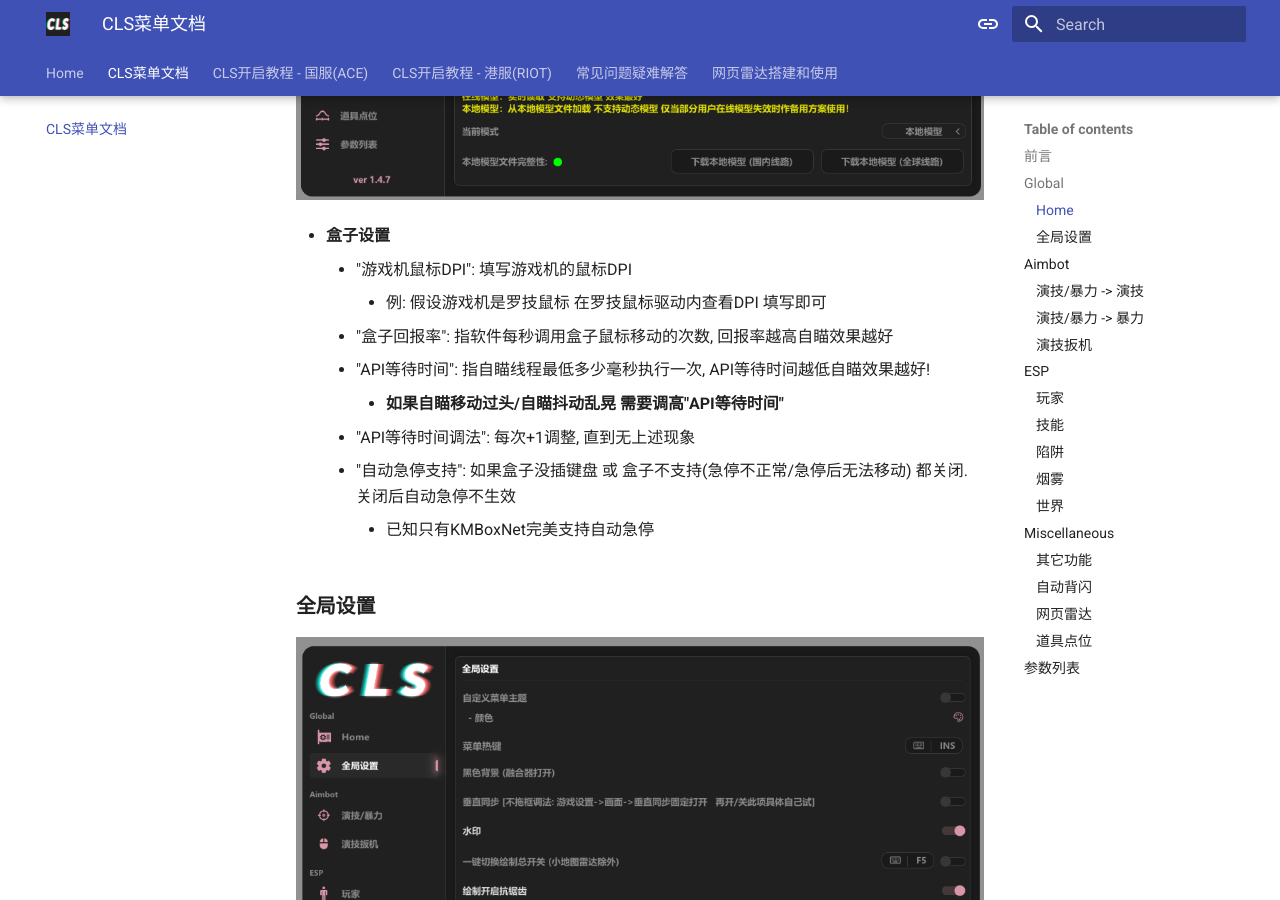
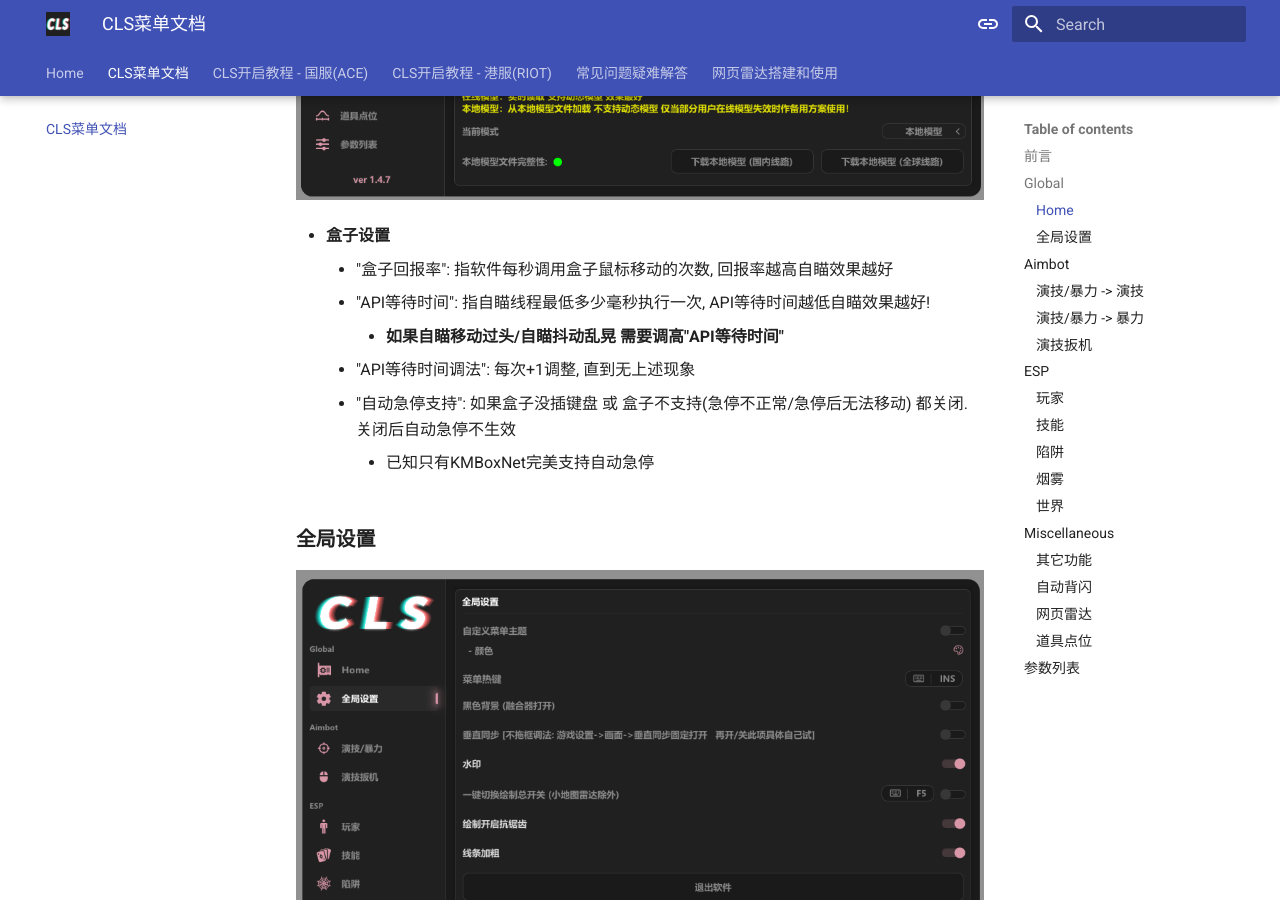
Before and after one commit to dummy37485/cls-valorant-mkdocs-project, an MkDocs documentation site: the page built from docs/CLS菜单文档.md, in a window 1280 px wide and 900 px high, scrolled down 1035 px. Built offline with MkDocs 1.6.1 and Material for MkDocs 9.7.7, drawn with Linux system fonts in a browser that asks for light colours.

Commit message:
Update CLS菜单文档.md

```diff
--- a/docs/CLS菜单文档.md
+++ b/docs/CLS菜单文档.md
@@ -11,8 +11,6 @@
 ![alt text](image-81.png)
 
 - **盒子设置**
-    - "游戏机鼠标DPI": 填写游戏机的鼠标DPI
-        -  例: 假设游戏机是罗技鼠标 在罗技鼠标驱动内查看DPI 填写即可
     - "盒子回报率": 指软件每秒调用盒子鼠标移动的次数, 回报率越高自瞄效果越好
     - "API等待时间": 指自瞄线程最低多少毫秒执行一次, API等待时间越低自瞄效果越好!
         - **如果自瞄移动过头/自瞄抖动乱晃 需要调高"API等待时间"**
```
